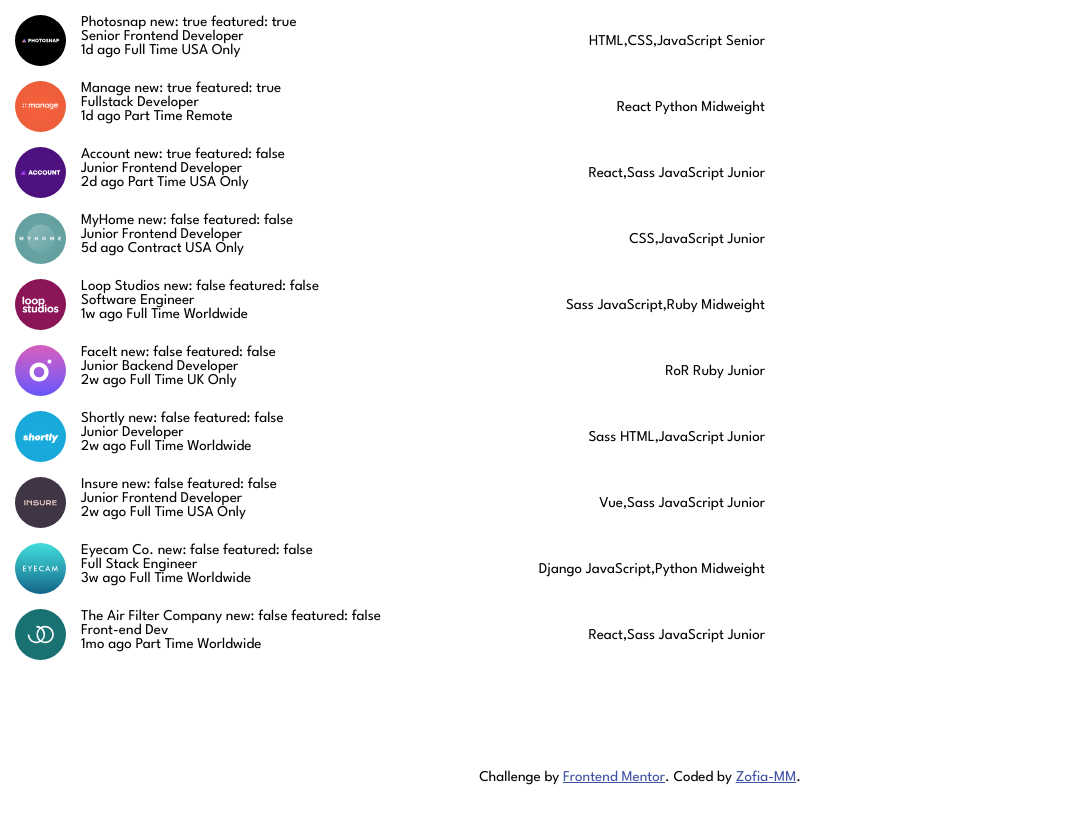
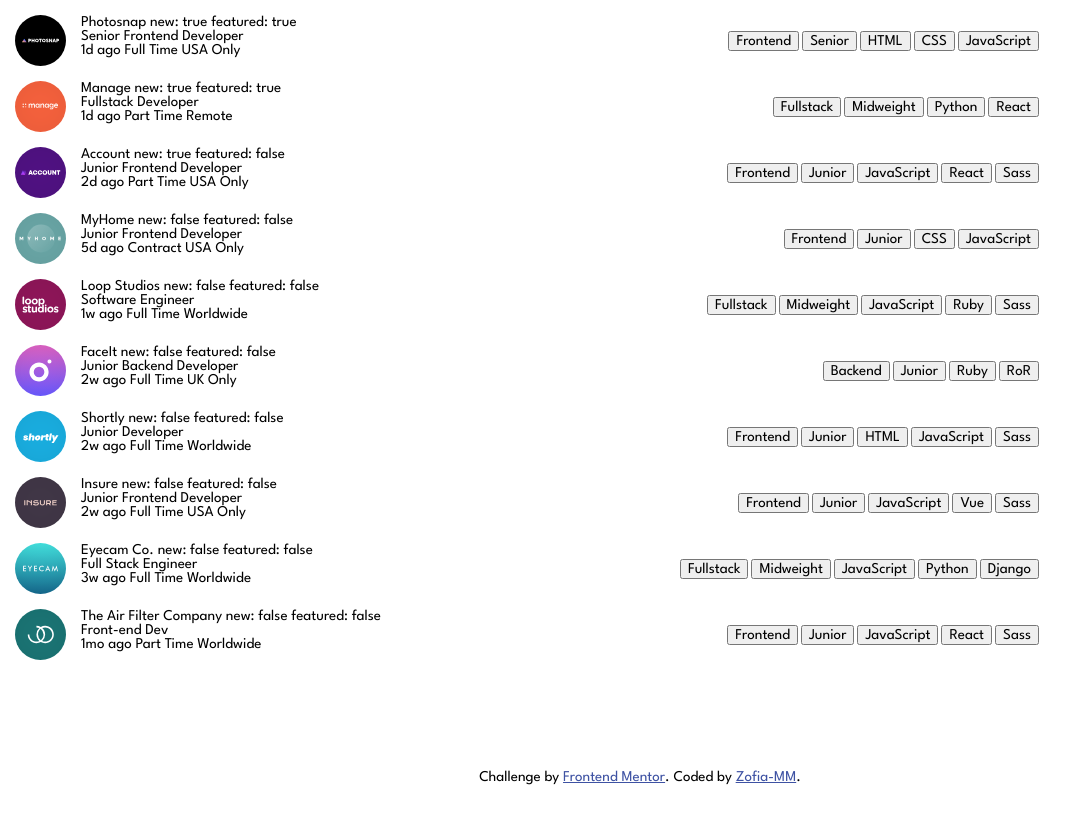
Before and after one commit to zofia-mm/job-listings, an Angular app: page / in a window 1280 px wide. Shown: the whole page, without its empty margins (0-1087 px from the left). Built offline with nearby package versions, Linux system fonts and the light colour scheme.

Commit message:
tag chip buttons and taggable enums

```diff
--- a/src/app/job-list-item/job-list-item.component.html
+++ b/src/app/job-list-item/job-list-item.component.html
@@ -18,7 +18,22 @@
 </div>
 
 <div class="tags">
-  {{ job.tools }}
-  {{ job.languages }}
-  {{ job.level }}
+  <app-tag-chip-button
+    [text]="job.role"
+  >
+  </app-tag-chip-button>
+  <app-tag-chip-button
+    [text]="job.level"
+  >
+  </app-tag-chip-button>
+    <app-tag-chip-button
+    *ngFor="let language of job.languages"
+    [text]="language"
+  >
+  </app-tag-chip-button>
+    <app-tag-chip-button
+    *ngFor="let tool of job.tools"
+    [text]="tool"
+  >
+  </app-tag-chip-button>
 </div>
--- a/src/app/job-list-item/job-list-item.component.scss
+++ b/src/app/job-list-item/job-list-item.component.scss
@@ -4,7 +4,7 @@
   flex-flow: row;
   gap: 1rem;
   margin: 1rem;
-  width: 50rem;
+  width: 80%;
 }
 
 .logo {
@@ -20,6 +20,9 @@
   align-items: end;
   flex: 1;
   display: flex;
+  flex-direction: row;
+  flex-wrap: wrap;
   align-items: center;
   justify-content: end;
+  gap: 0.2rem
 }
--- a/src/app/job-list-item/job-list-item.component.ts
+++ b/src/app/job-list-item/job-list-item.component.ts
@@ -1,10 +1,12 @@
 import { Component, Input } from '@angular/core';
 import { Job } from './job';
+import { CommonModule } from '@angular/common';
+import { TagChipButtonComponent } from "../tag-chip-button/tag-chip-button.component";
 
 @Component({
   selector: 'app-job-list-item',
   standalone: true,
-  imports: [],
+  imports: [CommonModule, TagChipButtonComponent],
   templateUrl: './job-list-item.component.html',
   styleUrl: './job-list-item.component.scss'
 })
--- /dev/null
+++ b/src/app/tag-chip-button/level.ts
@@ -0,0 +1,5 @@
+export enum Level {
+  Senior,
+  Midweight,
+  Junior
+}
--- /dev/null
+++ b/src/app/tag-chip-button/role.ts
@@ -0,0 +1,5 @@
+export enum Role {
+  Frontend,
+  Fullstack,
+  Backend
+}
--- /dev/null
+++ b/src/app/tag-chip-button/tag-chip-button.component.html
@@ -0,0 +1 @@
+<button> {{ text }} </button>
```
Also changed, not shown: src/app/job-list-item/job.ts (+9 -4 lines), src/app/tag-chip-button/languages.ts (added, +7 -0 lines), src/app/tag-chip-button/tag-chip-button.component.ts (added, +18 -0 lines), src/app/tag-chip-button/tools.ts (added, +7 -0 lines), src/app/tag-chip-button/tag-chip-button.component.scss (added), 1 other file (tests, documents, lock files or other folders).
